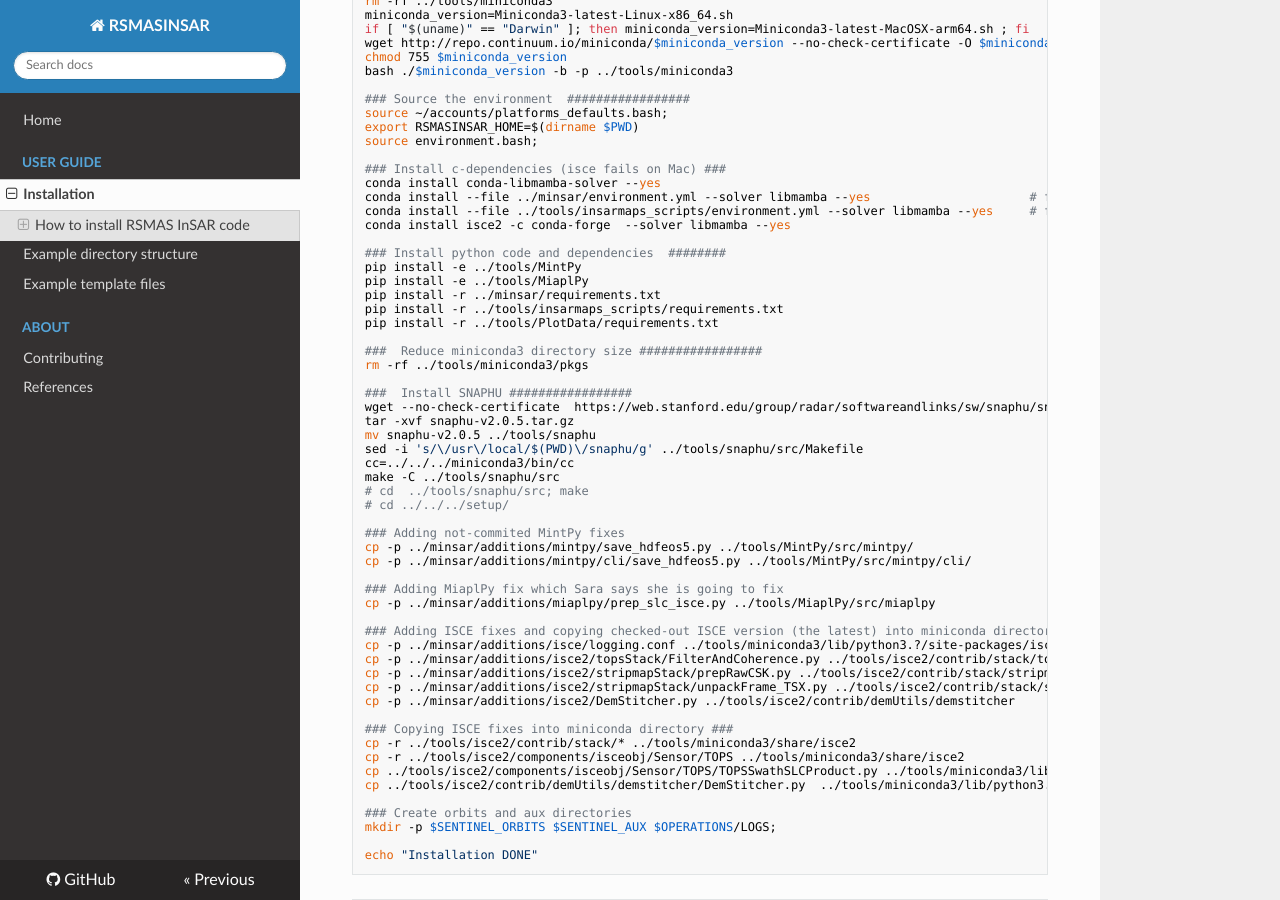
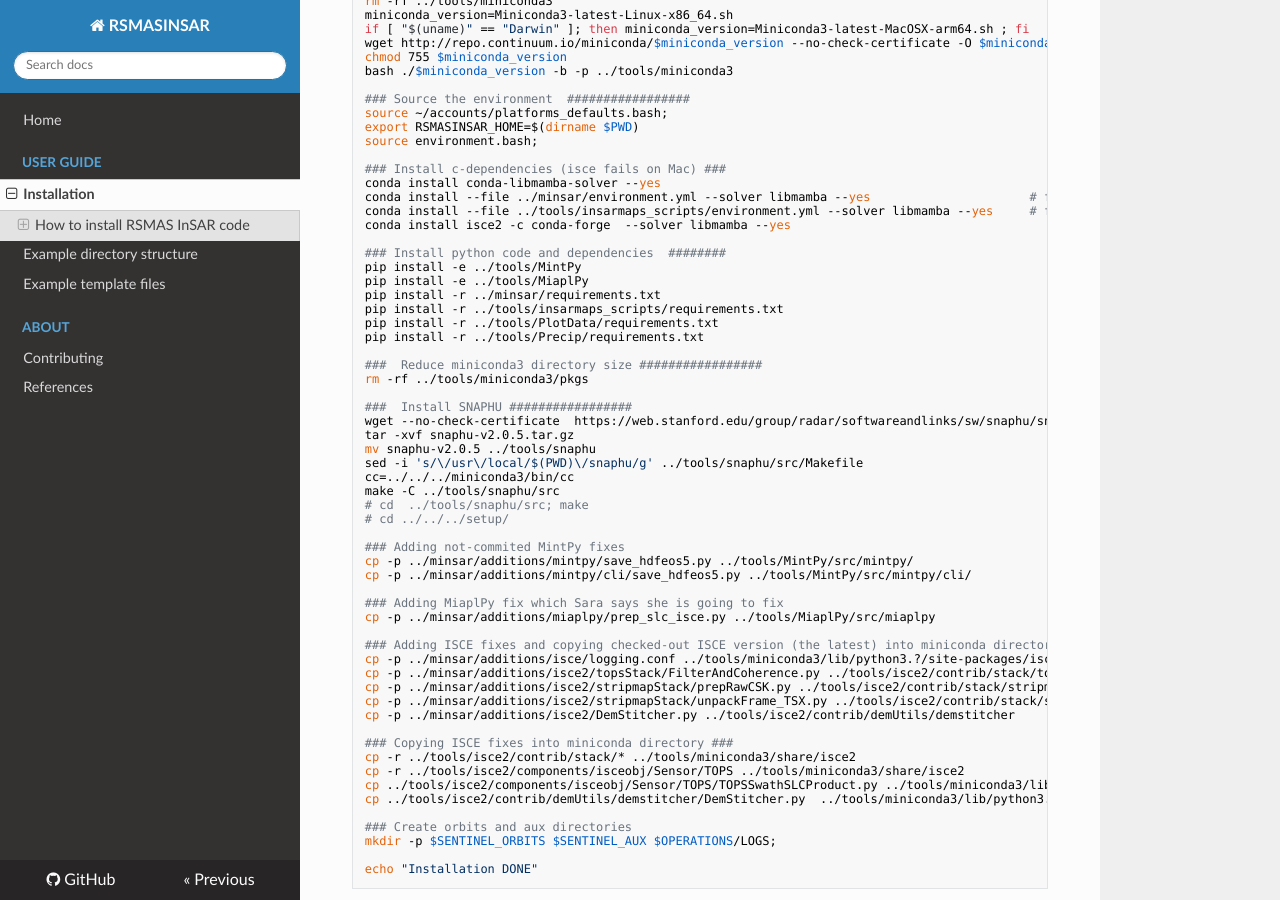
Before and after one commit to geodesymiami/rsmas_insar, an MkDocs documentation site: the page built from docs/installation.md, in a window 1280 px wide and 900 px high, scrolled down 1281 px. Built offline with MkDocs 1.6.1, drawn with Linux system fonts in a browser that asks for light colours; nearby versions of some CDN libraries.

Commit message:
Update installation.md

```diff
--- a/docs/installation.md
+++ b/docs/installation.md
@@ -85,6 +85,7 @@ pip install -e ../tools/MiaplPy
 pip install -r ../minsar/requirements.txt
 pip install -r ../tools/insarmaps_scripts/requirements.txt
 pip install -r ../tools/PlotData/requirements.txt
+pip install -r ../tools/Precip/requirements.txt
 
 ###  Reduce miniconda3 directory size #################
 rm -rf ../tools/miniconda3/pkgs
```
